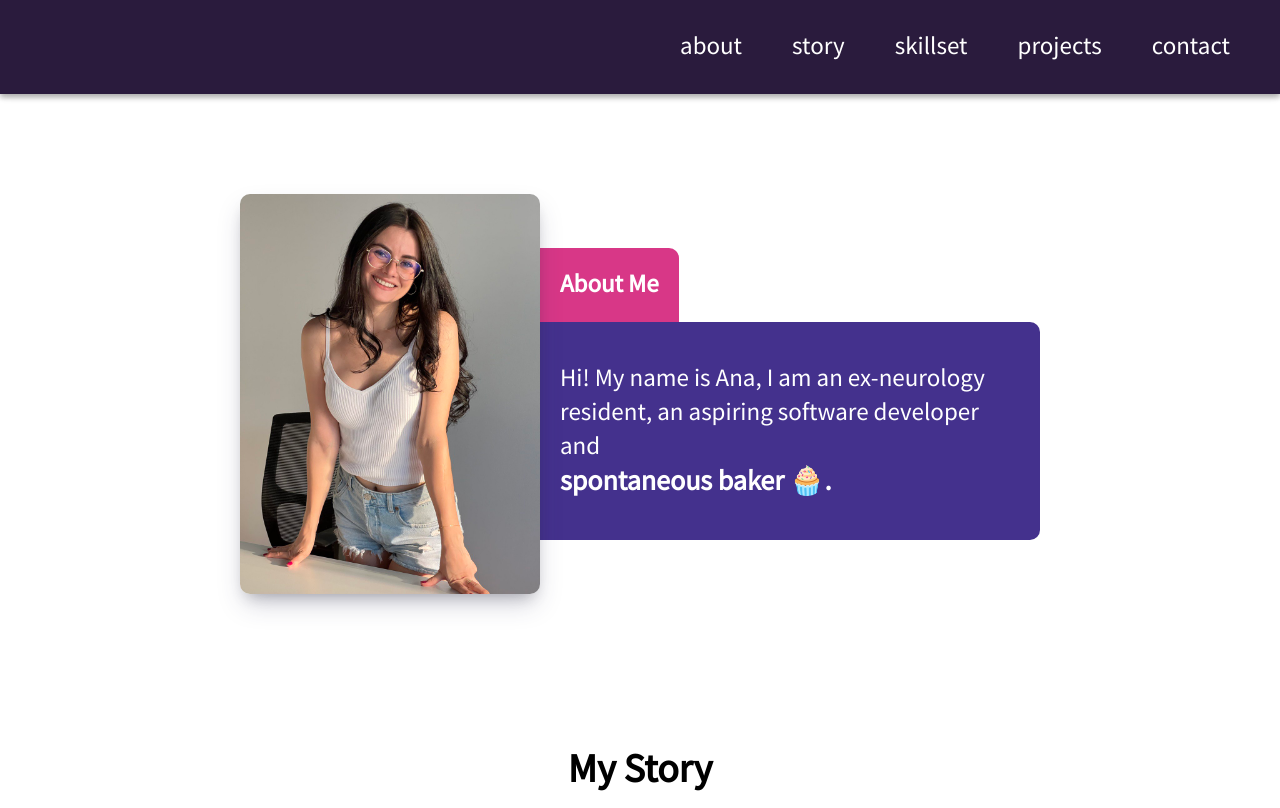
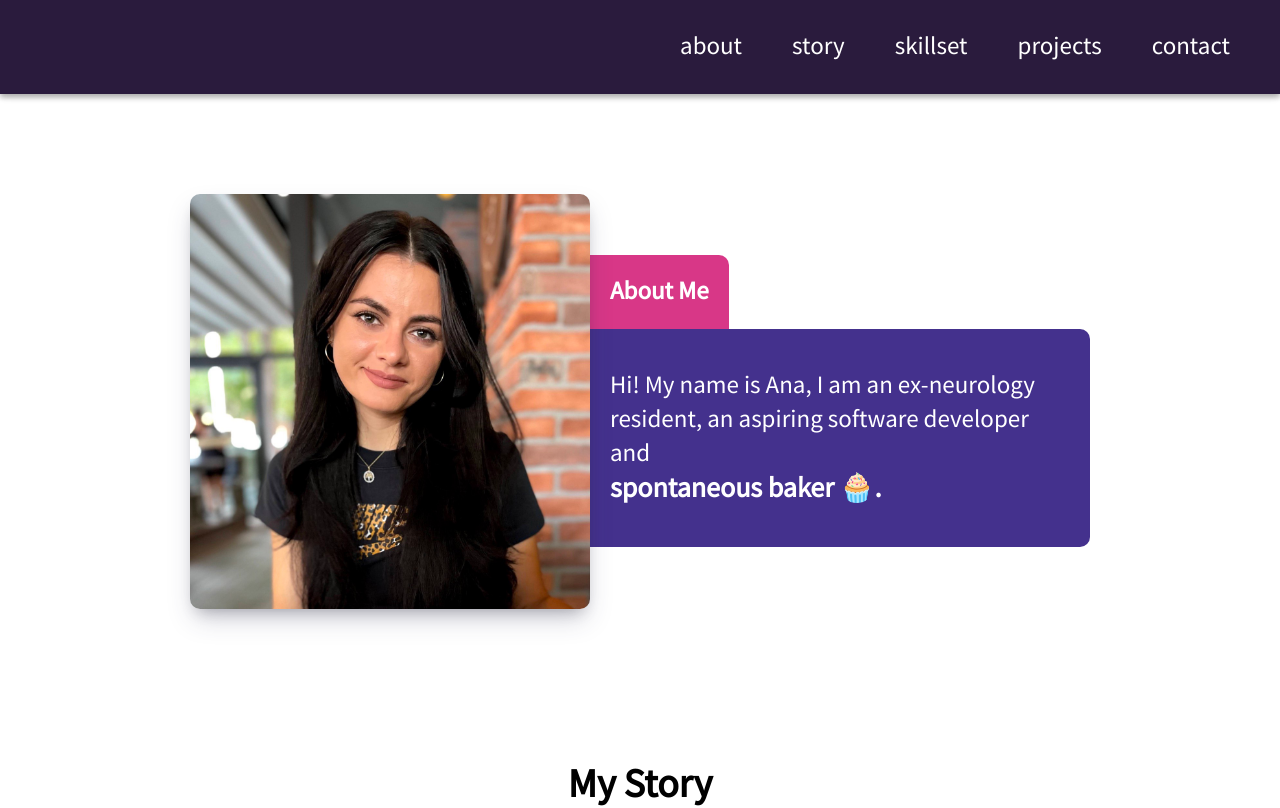
Before and after one commit to anabargau/my-portfolio, a React (Create React App) app: page / in a window 1280 px wide. Shown: the top 808 px of the page. Built offline with nearby package versions, Linux system fonts and the light colour scheme.

Commit message:
changed profile photo

```diff
--- a/src/App.css
+++ b/src/App.css
@@ -60,7 +60,7 @@ strong a {
 }
 
 .about-img {
-    max-width: 300px;
+    max-width: 400px;
     border-radius: 10px;
     z-index: 1;
     box-shadow: rgba(50, 50, 93, 0.25) 0px 13px 27px -5px, rgba(0, 0, 0, 0.3) 0px 8px 16px -8px;
--- a/src/components/About.js
+++ b/src/components/About.js
@@ -1,5 +1,5 @@
 import React, { forwardRef, useEffect, useState } from 'react';
-import ProfilePicture from '../img/profile.jpg';
+import ProfilePicture from '../img/profile-photo.jpg';
 
 const About = forwardRef((props, ref) => {
   const [index, setIndex] = useState(0);
```
Also changed, not shown: src/img/profile-photo.jpg (added).
